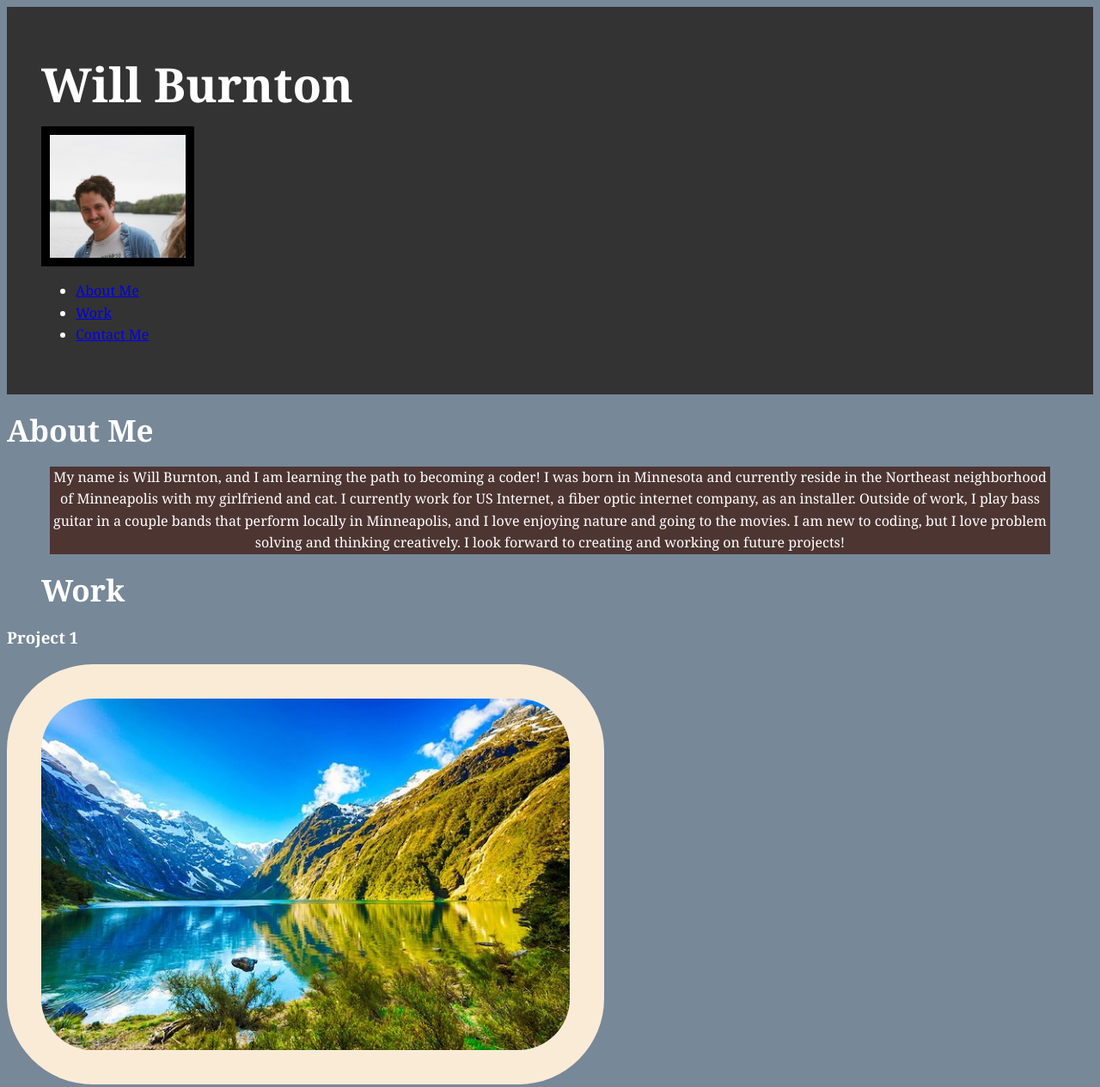
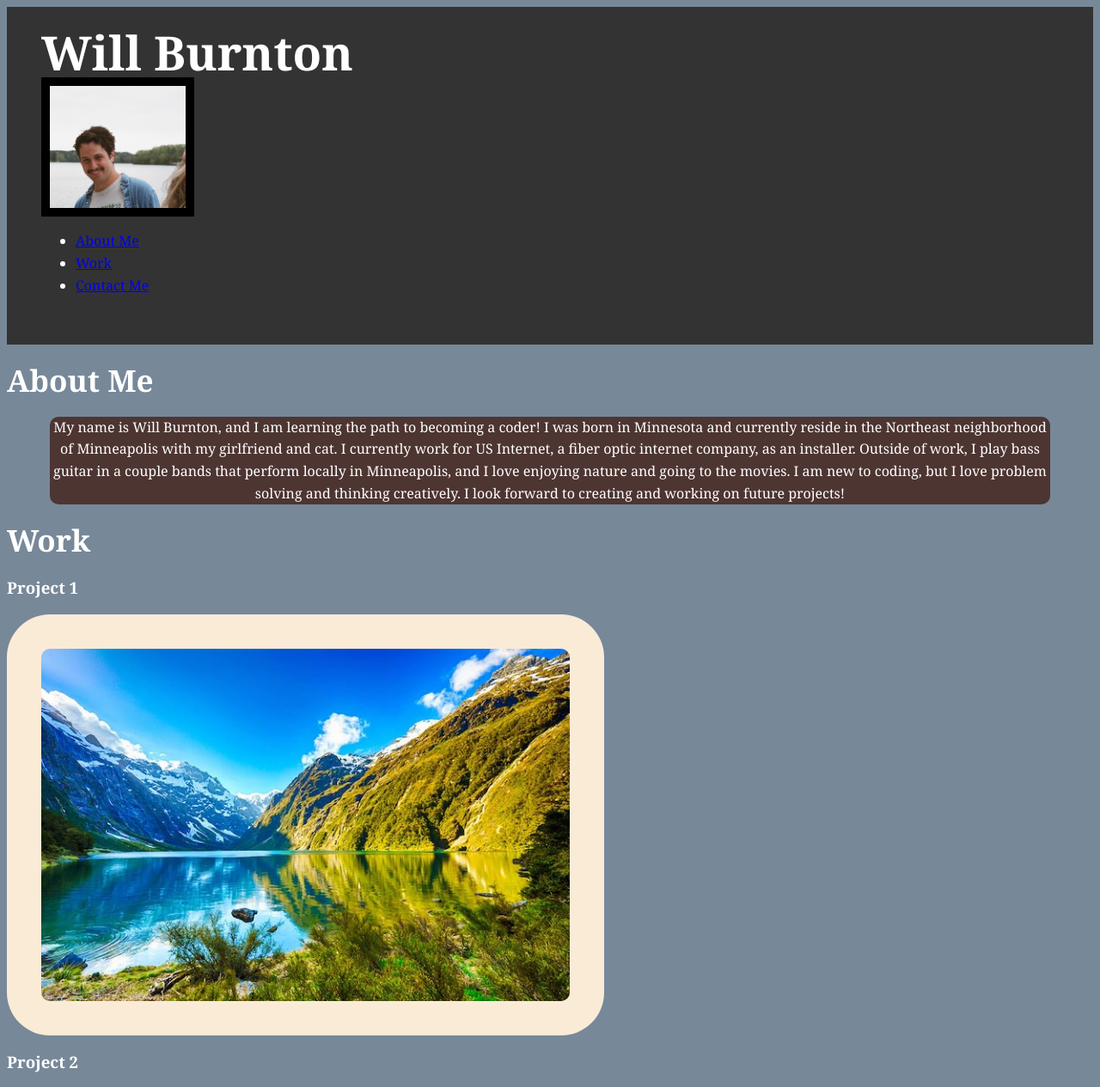
Before and after one commit to wburnton/Portfolio-Assignment, a plain HTML site: page index.html in a window 1280 px wide. Shown: the top 1265 px of the page at 86% size. Drawn offline with Linux system fonts and the light colour scheme.

Commit message:
READ ME update and css formatting

```diff
--- a/index.html
+++ b/index.html
@@ -29,7 +29,7 @@
                  I am new to coding, but I love problem solving and thinking creatively. I look forward to creating and working on future projects! </p>
         </section>
         <section>
-            <figure>
+            <figure class="work">
                 <h2>Work</h2>
             </figure>
             <article class="code-card">
--- a/style.css
+++ b/style.css
@@ -4,6 +4,8 @@
 
 h1 {
     font-size: 55px;
+    display: inline;
+    align-content: center;
 }
 
 h2 {
@@ -31,26 +33,32 @@ header {
     display: block;
 
 
+
 }
 
 footer {
     background-color: #333;
 }
 
-.prof {
-    width: 15%;
-    height: 15%;
-    border: 10px solid black;
-    display: block;
-    align-self: center;
-
-    }
 
 p {
     background-color: rgb(77, 53, 50);
     text-align: center;
     margin-left: 50px;
     margin-right: 50px;
+    border-radius: 10px;
+}
+.prof {
+    width: 15%;
+    height: 15%;
+    border: 10px solid black;
+    display: block;
+
+
+    }
+
+.work {
+    margin-left: 0%;
 }
 
 .box-1 {
@@ -60,7 +68,7 @@ p {
     text-align: left;
     padding: 40px;
     border: #333;
-    border-radius: 100px;
+    border-radius: 50px;
     width: 55%;
     height: 55%;
     background-color: antiquewhite;
@@ -91,9 +99,9 @@ p {
   transition: all 0.5s ease-in-out;
 }
 
-.box-2:hover,
-.code-card:hover .card-header {
-  box-shadow: inset 0px 0px 8px var(--heliotrope), 0 0 15px var(--heliotrope);
+.box-2:hover {
+    border: whitesmoke;
+
 }
 
 
```
Also changed, not shown: assets/images/screenshot.png (added), 1 other file.
